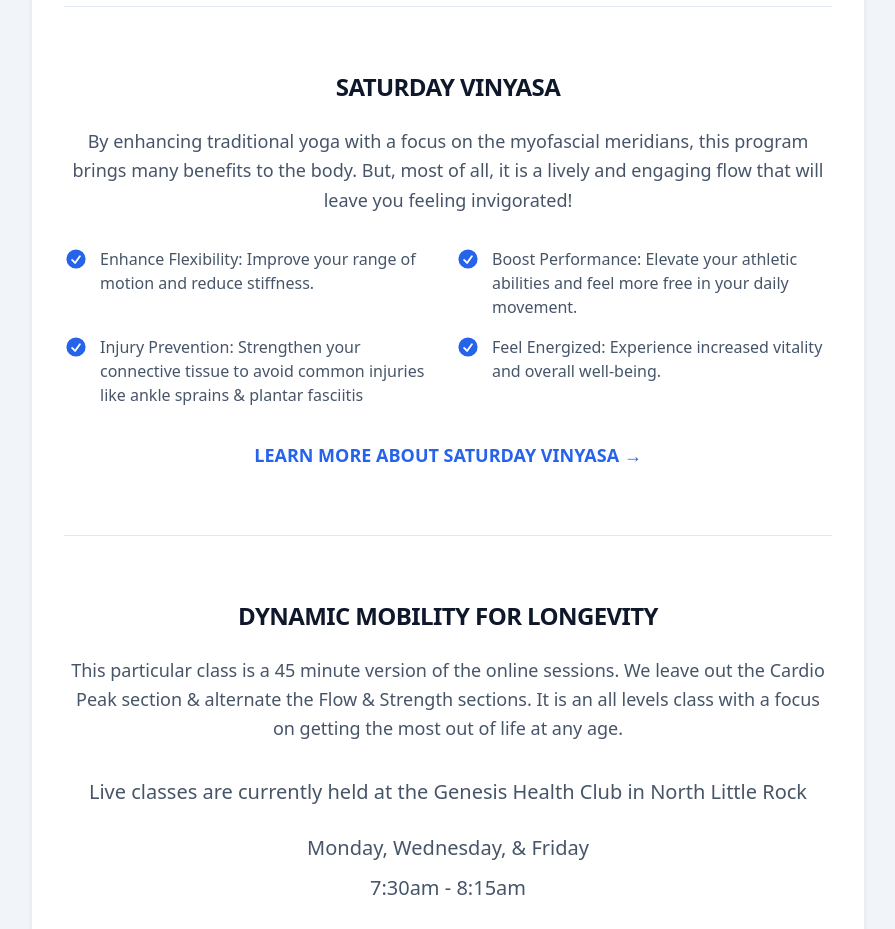
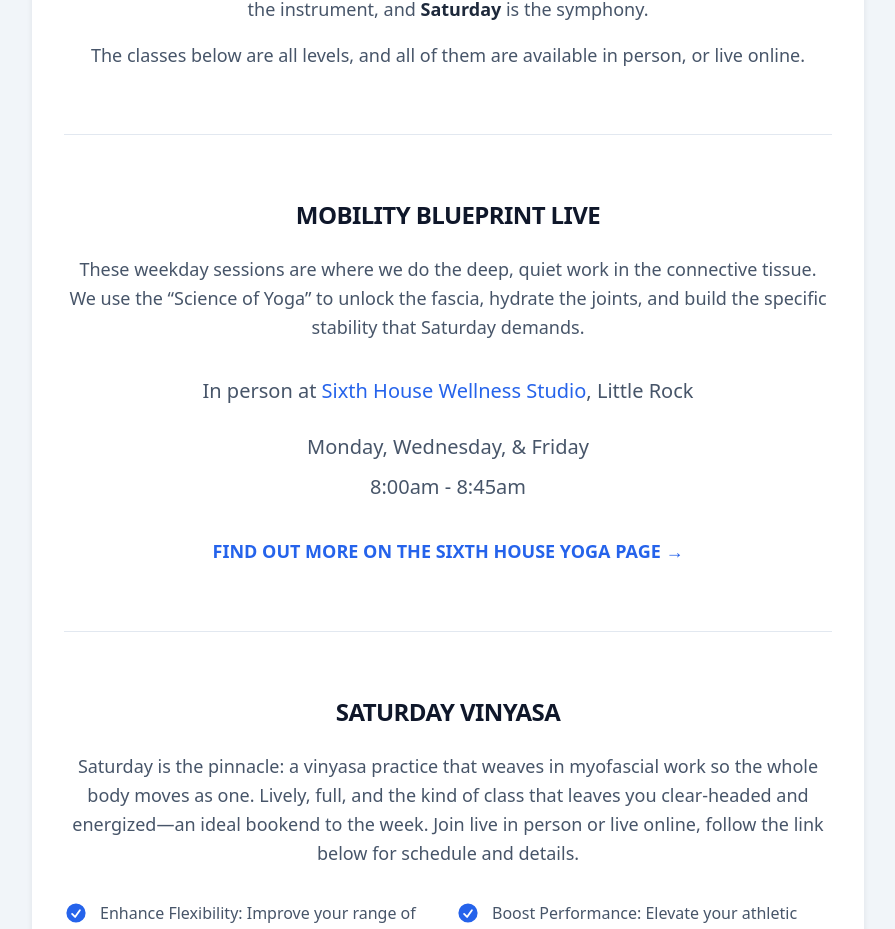
Before and after one commit to artisan-code-team/mobility-blueprint-2025, a Next.js app: page /in-person in a window 1280 px wide. Shown: the part 236-1165 px from the top of the page, without its empty margins (192-1087 px from the left). Built offline with nearby package versions, Linux system fonts and the light colour scheme; a web font is replaced by a local one.

Commit message:
Update Hero component text and enhance In-Person and Saturday Vinyasa pages with new descriptions, schedule details, and a secure spot section.

```diff
--- a/app/components/Hero.tsx
+++ b/app/components/Hero.tsx
@@ -83,7 +83,7 @@ export function Hero() {
                 variant="outline"
                 href="/in-person"
               >
-                Practice in person
+                Live classes
               </Button>
             </div>
           </div>
--- a/app/in-person/page.tsx
+++ b/app/in-person/page.tsx
@@ -38,6 +38,57 @@ export default function InPersonPage() {
           <h1 className="text-center text-4xl font-bold tracking-tight text-slate-900">
             LIVE CLASSES
           </h1>
+          <p className="mx-auto mt-6 max-w-3xl text-center text-lg leading-relaxed text-slate-600">
+            A simple way to think about the week: <strong className="font-semibold text-slate-800">Monday, Wednesday, and Friday</strong> are how
+            we tune the instrument, and <strong className="font-semibold text-slate-800">Saturday</strong> is the symphony.
+          </p>
+          <p className="mx-auto mt-4 max-w-3xl text-center text-lg leading-relaxed text-slate-600">
+            The classes below are all levels, and all of them are available in person, or live online.
+          </p>
+
+          <div className="mt-16 border-t border-slate-200 pt-16">
+            <h2 className="text-center text-3xl font-bold tracking-tight text-slate-900">
+              MOBILITY BLUEPRINT LIVE
+            </h2>
+
+            <p className="mt-6 text-center text-lg leading-relaxed text-slate-600">
+              These weekday sessions are where we do the deep, quiet work in the connective tissue. We
+              use the &ldquo;Science of Yoga&rdquo; to unlock the fascia, hydrate the joints, and build the
+              specific stability that Saturday demands.
+            </p>
+
+            <div className="mt-8 text-center">
+              <p className="text-xl text-slate-600">
+                In person at{' '}
+                <a
+                  href="https://maps.app.goo.gl/Pcc69EiJfLoDzMMh9"
+                  target="_blank"
+                  rel="noopener noreferrer"
+                  className="text-blue-600 hover:text-blue-500 hover:underline"
+                >
+                  Sixth House Wellness Studio
+                </a>
+                , Little Rock
+              </p>
+
+              <p className="mt-6 text-xl text-slate-600">
+                Monday, Wednesday, & Friday
+              </p>
+
+              <p className="mt-2 text-xl text-slate-600">
+                8:00am - 8:45am
+              </p>
+
+              <Link
+                href="https://www.sixthhousestudio.com/pages/yoga"
+                target="_blank"
+                rel="noopener noreferrer"
+                className="mt-8 inline-block text-lg font-semibold text-blue-600 hover:text-blue-500"
+              >
+                FIND OUT MORE ON THE SIXTH HOUSE YOGA PAGE →
+              </Link>
+            </div>
+          </div>
 
           <div className="mt-16 border-t border-slate-200 pt-16">
             <h2 className="text-center text-3xl font-bold tracking-tight text-slate-900">
@@ -45,7 +96,10 @@ export default function InPersonPage() {
             </h2>
 
             <p className="mt-6 text-center text-lg leading-relaxed text-slate-600">
-              By enhancing traditional yoga with a focus on the myofascial meridians, this program brings many benefits to the body. But, most of all, it is a lively and engaging flow that will leave you feeling invigorated!
+              Saturday is the pinnacle: a vinyasa practice that weaves in myofascial work so the whole body
+              moves as one. Lively, full, and the kind of class that leaves you clear-headed and
+              energized—an ideal bookend to the week. Join live in person or live online, follow the link
+              below for schedule and details.
             </p>
 
             <ul className="mt-8 grid grid-cols-1 gap-4 sm:grid-cols-2">
@@ -66,41 +120,6 @@ export default function InPersonPage() {
               </Link>
             </div>
           </div>
-
-          <div className="mt-16 border-t border-slate-200 pt-16">
-            <h2 className="text-center text-3xl font-bold tracking-tight text-slate-900">
-              DYNAMIC MOBILITY FOR LONGEVITY
-            </h2>
-
-            <p className="mt-6 text-center text-lg leading-relaxed text-slate-600">
-              This particular class is a 45 minute version of the online sessions.
-              We leave out the Cardio Peak section & alternate the Flow & Strength sections.
-              It is an all levels class with a focus on getting the most out of life at any age.
-            </p>
-
-            <div className="mt-8 text-center">
-              <p className="text-xl text-slate-600">
-                Live classes are currently held at the Genesis Health Club in North Little Rock
-              </p>
-
-              <p className="mt-6 text-xl text-slate-600">
-                Monday, Wednesday, & Friday
-              </p>
-
-              <p className="mt-2 text-xl text-slate-600">
-                7:30am - 8:15am
-              </p>
-
-              <Link
-                href="https://www.genesishealthclubs.com/locations/north-little-rock.html"
-                target="_blank"
-                rel="noopener noreferrer"
-                className="mt-8 inline-block text-lg font-semibold text-blue-600 hover:text-blue-500"
-              >
-                FIND OUT MORE ABOUT GENESIS HEALTH CLUB →
-              </Link>
-            </div>
-          </div>
         </div>
       </div>
     </div>
--- a/app/saturday-vinyasa/CTA.tsx
+++ b/app/saturday-vinyasa/CTA.tsx
@@ -15,7 +15,7 @@ export default function CTA() {
             </p>
             <p className="text-pretty text-lg/8 text-gray-500">
               <a
-                href="https://www.google.com/maps/place/sixth+house+studio/data=!4m2!3m1!1s0x87d2bbf4c231ffd5:0x50e74da8ea14b16d?sa=X&ved=1t:242&ictx=111"
+                href="https://maps.app.goo.gl/Pcc69EiJfLoDzMMh9"
                 target="_blank"
                 rel="noopener noreferrer"
                 className="hover:underline"
@@ -23,6 +23,15 @@ export default function CTA() {
                 Sixth House Wellness Studio
               </a>
             </p>
+
+            <div className="mt-8 bg-gray-50 p-6 rounded-lg shadow-sm ring-1 ring-gray-900/5">
+              <h2 className="text-2xl font-semibold tracking-tight text-gray-900">SECURE YOUR SPOT</h2>
+
+              <p className="mt-2 text-sm text-gray-500">Space is limited to ensure a quality experience for every practitioner.</p>
+
+              <a href="https://www.sixthhousestudio.com/pages/yoga" target="_blank" rel="noopener noreferrer" className="mt-6 block w-full rounded-md bg-blue-900 px-3.5 py-2.5 text-center text-sm font-semibold text-white shadow-sm hover:bg-blue-500 focus-visible:outline focus-visible:outline-2 focus-visible:outline-offset-2 focus-visible:outline-blue-600">Secure Your Spot</a>
+            </div>
+
             <p className="mt-6 text-pretty text-lg/8 text-gray-500">
               Hi 👋, I&apos;m Shaun and I&apos;m excited to welcome you to unite your inner landscape with your outer experience, and ignite the transformative power of this practice.
             </p>
@@ -35,14 +44,6 @@ export default function CTA() {
                 <p className="mt-2 text-pretty text-lg/8 text-gray-500">In the spirit of aparigraha—non-possessiveness and radical accessibility—we offer our classes on a &apos;Pay What You Can&apos; model. Your presence is the most valuable contribution. Choose the contribution that resonates with your heart and circumstances directly when you book your spot.</p>
               </div>
             </div>
-
-            <div className="mt-8 bg-gray-50 p-6 rounded-lg shadow-sm ring-1 ring-gray-900/5">
-              <h2 className="text-2xl font-semibold tracking-tight text-gray-900">SECURE YOUR SPOT</h2>
-
-              <p className="mt-2 text-sm text-gray-500">Space is limited to ensure a quality experience for every practitioner.</p>
-
-              <a href="https://www.sixthhousestudio.com/pages/yoga" target="_blank" rel="noopener noreferrer" className="mt-6 block w-full rounded-md bg-blue-900 px-3.5 py-2.5 text-center text-sm font-semibold text-white shadow-sm hover:bg-blue-500 focus-visible:outline focus-visible:outline-2 focus-visible:outline-offset-2 focus-visible:outline-blue-600">Secure Your Spot</a>
-          </div>
           </div>
         </div>
         <div className="relative h-96 sm:h-[32rem] md:h-[36rem] lg:col-span-5 lg:h-auto lg:-mr-8 xl:absolute xl:inset-0 xl:left-1/2 xl:mr-0">
```
